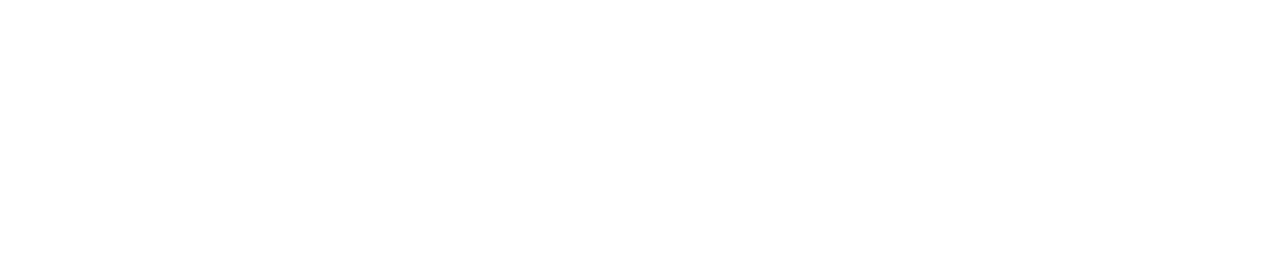
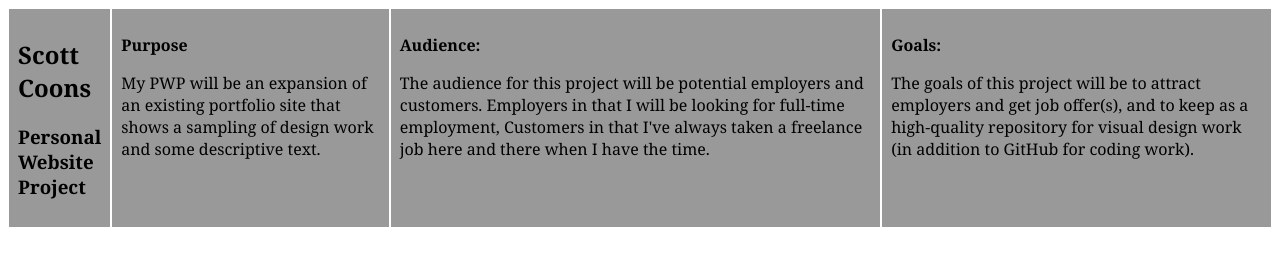
Before and after one commit to ScottCoons/my-pwp-ScottCoons, a plain HTML site: page public_html/documentation/milestone-1.html in a window 1280 px wide. Drawn offline with Linux system fonts and the light colour scheme.

Commit message:
initial commit

```diff
--- a/public_html/documentation/milestone-1.html
+++ b/public_html/documentation/milestone-1.html
@@ -3,8 +3,50 @@
 <head>
     <meta charset="UTF-8">
     <title>PWP | Scott Coons</title>
+    <link rel="stylesheet" href="styles.css" type="text/css" />
 </head>
+
 <body>
+
+<div class="container">
+    <div class="row">
+        <div class="col-3">
+            <h2>Scott Coons</h2>
+        </div>
+        <div class="col-9">
+            <h3>Personal Website Project</h3>
+        </div>
+    </div>
+
+    <div class="row">
+        <div class="col-3">
+            <p><strong>Purpose</strong></p>
+        </div>
+        <div class="col-9">
+            <p>My PWP will be an expansion of an existing portfolio site that shows a sampling of design work and some descriptive text.</p>
+        </div>
+    </div>
+
+    <div class="row">
+        <div class="col-3">
+            <p><strong>Audience:</strong></p>
+        </div>
+        <div class="col-9">
+            <p>The audience for this project will be potential employers and customers.  Employers in that I will be looking for full-time employment, Customers in that I've always taken a freelance job here and there when I have the time.</p>
+        </div>
+    </div>
+
+    <div class="row">
+        <div class="col-3">
+            <p><strong>Goals:</strong></p>
+        </div>
+        <div class="col-9">
+            <p>The goals of this project will be to attract employers and get job offer(s), and to keep as a high-quality repository for visual design work (in addition to GitHub for coding work).</p>
+        </div>
+    </div>
+
+</div>
+
 
 </body>
 </html>
--- /dev/null
+++ b/public_html/documentation/styles.css
@@ -0,0 +1,13 @@
+body {
+    font-family: Georgia, Tahoma;
+}
+
+.container {
+    display:flex;
+}
+.row {
+    ;
+    padding:9px;
+    background-color:#999999;
+    margin:1px;
+}
```
